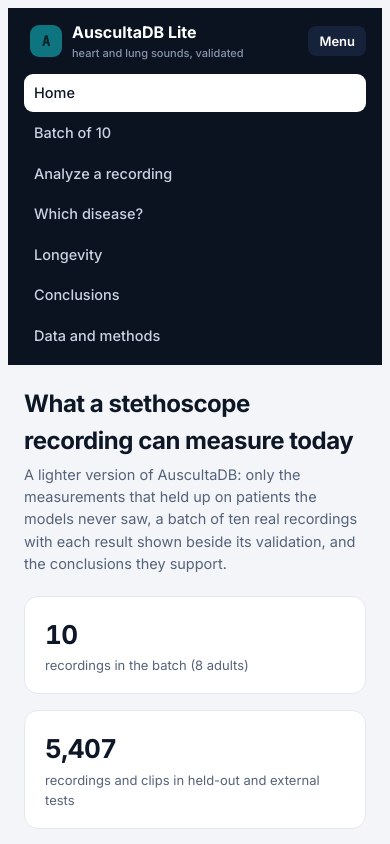
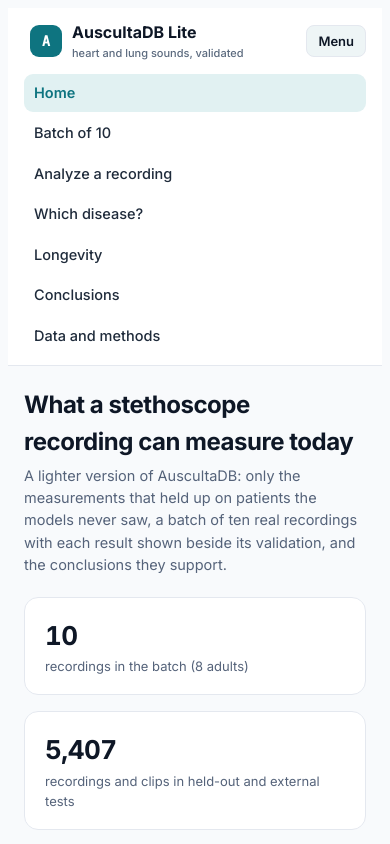
Before and after one commit to annargmv/auscultadb, a website: page lite/index.html in a window 390 px wide. Both pictures are taken after a click on the button "Menu". Shown: the top 844 px of the page. Drawn offline with nearby package versions, Linux system fonts and the light colour scheme.

Commit message:
Lite: bright theme — light sidebar, always light, light spectrogram colour map
Co-Authored-By: Claude Opus 5.5 <noreply@anthropic.com>
Claude-Session: https://claude.ai/code/session_01SWwdfAzVj2xb7NdEA3HtEV

```diff
--- a/lite/index.html
+++ b/lite/index.html
@@ -1,14 +1,15 @@
 <meta charset="utf-8">
+<script>document.documentElement.setAttribute("data-theme","light")</script>
 <title>AuscultaDB Lite</title>
 <meta name="claude:viewport-fit-sides" content="cover">
 <link rel="preconnect" href="https://fonts.googleapis.com">
 <link rel="stylesheet" href="https://fonts.googleapis.com/css2?family=Inter:wght@400;500;600;700&family=JetBrains+Mono:wght@400;500&display=swap">
 <style>
-/* Layout: the full app's shell — fixed dark sidebar, content column — with six pages: home, batch, patient, analyze,
+/* Layout: the full app's shell — fixed light sidebar (bright theme, always light: owner 2026-11-23), content column — with six pages: home, batch, patient, analyze,
    conclusions, data. Data colours (teal = measurement, red = flagged) are the only saturated colours. */
 :root{
-  --bg:#f3f5f8; --panel:#ffffff; --panel-2:#f8fafc; --line:#e4e8ef; --ink:#0e1726; --muted:#55637a; --soft:#eef2f6;
-  --side:#0b1220; --side-2:#16213a; --side-ink:#c9d3e3; --side-mute:#8796ae;
+  --bg:#f8fafc; --panel:#ffffff; --panel-2:#f8fafc; --line:#e4e8ef; --ink:#0e1726; --muted:#55637a; --soft:#eef2f6;
+  --side:#ffffff; --side-2:#eef5f6; --side-ink:#1f2b3b; --side-mute:#5b6a7e;
   --accent:#0e7480; --accent-soft:#e1f1f2; --flag:#b42d2d; --flag-soft:#fde8e8; --ok:#176b3c; --ok-soft:#e4f6ec; --mid:#8a4e12; --mid-soft:#fdf0e3;
   --wave:#8fb4c9; --side-w:236px; --radius:14px;
   --f:'Inter',ui-sans-serif,system-ui,-apple-system,'Segoe UI',sans-serif; --mono:'JetBrains Mono',ui-monospace,Menlo,monospace;
@@ -22,21 +23,22 @@
 *{box-sizing:border-box}
 body{background:var(--bg);color:var(--ink);font:14.5px/1.55 var(--f)}
 a{color:var(--accent)}
-header{position:fixed;inset:0 auto 0 0;width:var(--side-w);background:var(--side);color:var(--side-ink);padding:18px 14px calc(18px + env(safe-area-inset-bottom,0px)) max(14px,env(safe-area-inset-left,0px));display:flex;flex-direction:column;gap:16px;z-index:20}
-.brand{display:flex;align-items:center;gap:10px;font-weight:700;font-size:16px;color:#fff;padding:2px 6px}
+header{position:fixed;inset:0 auto 0 0;width:var(--side-w);background:var(--side);color:var(--side-ink);padding:18px 14px calc(18px + env(safe-area-inset-bottom,0px)) max(14px,env(safe-area-inset-left,0px));display:flex;flex-direction:column;gap:16px;z-index:20;border-right:1px solid var(--line)}
+.brand{display:flex;align-items:center;gap:10px;font-weight:700;font-size:16px;color:var(--ink);padding:2px 6px}
 .brand small{display:block;font-weight:500;font-size:11px;color:var(--side-mute)}
-.logo{width:32px;height:32px;border-radius:9px;background:var(--accent);display:grid;place-items:center;color:#06232a;font:700 14px/1 var(--mono);flex:none}
+.logo{width:32px;height:32px;border-radius:9px;background:var(--accent);display:grid;place-items:center;color:#fff;font:700 14px/1 var(--mono);flex:none}
 header nav{display:flex;flex-direction:column;gap:2px}
 header nav a{display:block;padding:8px 10px;border-radius:9px;color:var(--side-ink);text-decoration:none;font-weight:500}
-header nav a:hover{background:var(--side-2);color:#fff}
-header nav a.active{background:#fff;color:#0e1726}
+header nav a:hover{background:var(--side-2);color:var(--ink)}
+header nav a.active{background:var(--accent-soft);color:var(--accent);font-weight:600}
 header .foot{margin-top:auto;font-size:11.5px;color:var(--side-mute)}
 #navToggle{display:none}
 main{margin-left:var(--side-w);max-width:1180px;padding:28px 34px 48px max(34px,env(safe-area-inset-right,0px))}
 @media (max-width:900px){
   header{position:sticky;top:env(safe-area-inset-top,0px);width:auto;flex-direction:row;align-items:center;flex-wrap:wrap;padding:10px max(16px,env(safe-area-inset-right,0px)) 10px max(16px,env(safe-area-inset-left,0px));gap:10px}
+  header{border-right:0;border-bottom:1px solid var(--line)}
   header nav{display:none;width:100%}header.open nav{display:flex}header .foot{display:none}
-  #navToggle{display:inline-flex;margin-left:auto;background:var(--side-2);color:#fff;border:0;border-radius:8px;padding:7px 11px;font:600 13px var(--f);cursor:pointer}
+  #navToggle{display:inline-flex;margin-left:auto;background:var(--side-2);color:var(--ink);border:1px solid var(--line);border-radius:8px;padding:7px 11px;font:600 13px var(--f);cursor:pointer}
   main{margin-left:0;padding:20px max(16px,env(safe-area-inset-right,0px)) 40px max(16px,env(safe-area-inset-left,0px))}
   body::before{content:"";position:fixed;inset:0 0 auto;height:env(safe-area-inset-top,0px);z-index:21;background:var(--side)}
 }
@@ -124,12 +126,14 @@ function killPlayer(){if(WS){try{WS.destroy()}catch(e){}WS=null}charts.forEach(c
 function makePlayer(el,url,marks){
   if(!window.WaveSurfer){el.innerHTML='<p class="sub" style="padding:10px">Waveform library unavailable.</p>';return null}
   const regions=WaveSurfer.Regions?WaveSurfer.Regions.create():null;
-  const plugins=[WaveSurfer.Spectrogram?WaveSurfer.Spectrogram.create({height:110,labels:true,labelsColor:css('--muted'),frequencyMin:0,frequencyMax:1500,fftSamples:256,noverlap:192,scale:'linear',colorMap:'roseus',sampleRate:8000}):null,
+  const plugins=[WaveSurfer.Spectrogram?WaveSurfer.Spectrogram.create({height:110,labels:true,labelsColor:css('--muted'),frequencyMin:0,frequencyMax:1500,fftSamples:256,noverlap:192,scale:'linear',colorMap:SPEC_MAP,sampleRate:8000}):null,
     WaveSurfer.Timeline?WaveSurfer.Timeline.create({height:14,style:{fontSize:'10px',color:css('--muted')}}):null,regions].filter(Boolean);
   const w=WaveSurfer.create({container:el,url,height:64,waveColor:css('--wave'),progressColor:css('--accent'),cursorColor:css('--ink'),normalize:true,sampleRate:8000,plugins});
   w.on('ready',()=>{window.__ready=(window.__ready||0)+1;drawMarks(regions,marks)});
   return {w,regions};
 }
+// bright spectrogram colour map: quiet = white, loud = deep teal (256 entries, values 0–1, as the Spectrogram plugin requires)
+const SPEC_MAP=(()=>{const st=[[1,1,1],[.80,.92,.93],[.36,.70,.74],[.05,.36,.42],[.02,.17,.22]],m=[];for(let i=0;i<256;i++){const x=i/255*(st.length-1),k=Math.min(st.length-2,Math.floor(x)),f=x-k;m.push([...st[k].map((v,j)=>v+(st[k+1][j]-v)*f),1])}return m})();
 // ---- annotations: what is heard, computed in the browser by the same engine (labelled regions on the waveform)
 const LAYERS={s1:{label:'S1',color:'rgba(190,40,40,.55)',on:true},s2:{label:'S2',color:'rgba(30,90,200,.55)',on:true},mur:{label:'murmur-like (network above its flag level)',color:'rgba(190,40,40,.13)',on:true},
   insp:{label:'inspiration',color:'rgba(14,116,128,.16)',on:true},exp:{label:'expiration',color:'rgba(138,78,18,.12)',on:true},wz:{label:'wheeze / rhonchi',color:'rgba(120,60,170,.30)',on:true}};
```
Also changed, not shown: CLAUDE.md (+2 -0 lines).
